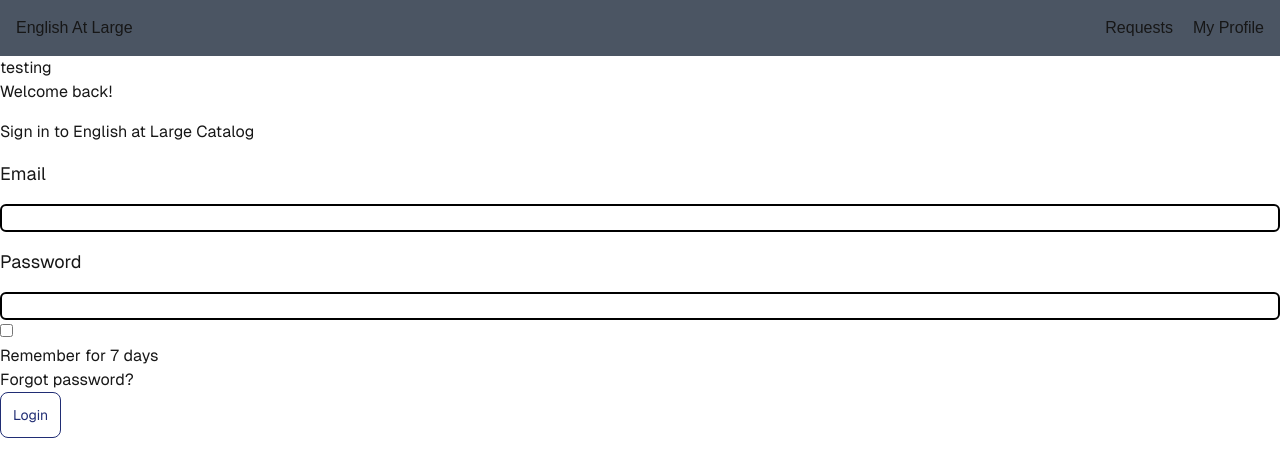
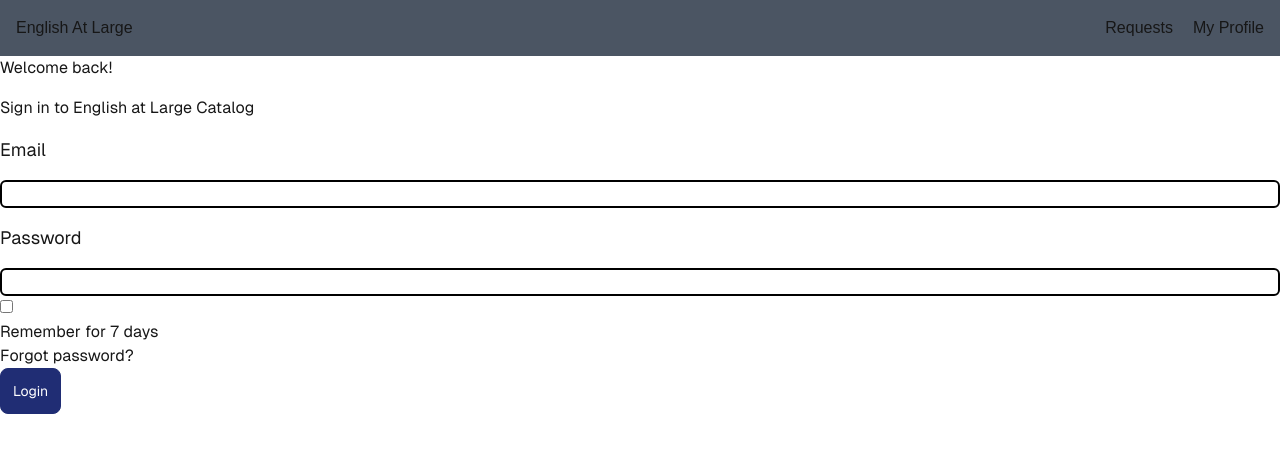
Before and after one commit to JumboCode/english-at-large, a Next.js app: page /login in a window 1280 px wide. Shown: the top 476 px of the page. Built offline with nearby package versions, Linux system fonts and the light colour scheme.

Commit message:
testing procedures

```diff
--- a/src/app/backendTest/page.tsx
+++ b/src/app/backendTest/page.tsx
@@ -10,6 +10,7 @@ import DeleteBookButton from "@/components/testing/DeleteBookButton";
 import GetAllBookButton from "@/components/testing/GetAllBookButton";
 import GetOneBookButton from "@/components/testing/GetOneBookButton";
 import UpdateBookButton from "@/components/testing/UpdateBookButton";
+
 
 const About = () => {
   return (
@@ -35,6 +36,10 @@ const About = () => {
           <DeleteBookButton />
         </div>
       </div>
+
+      <div>
+        <a href="/login"> Go to login page </a>
+      </div>
     </div>
   );
 };
--- a/src/app/login/page.tsx
+++ b/src/app/login/page.tsx
@@ -1,16 +1,19 @@
 "use client";
-import Button from "@/components/common/button/CommonButton";
+import CommonButton from "@/components/common/button/CommonButton";
 import LoginForm from "@/components/login/LoginForm";
 
 const Login = () => {
-
-    return (
-      <div className="font-[family-name:var(--font-geist-sans)]">
-        <p> testing </p>
-        <LoginForm />
-        <Button onClick="" label="Login"/>
-      </div>
-    );
-}
+  return (
+    <div className="font-[family-name:var(--font-geist-sans)]">
+      <LoginForm />
+      <CommonButton
+        onClick={() => {}}
+        label="Login"
+        altTextStyle="text-white"
+        altStyle="bg-dark-blue"
+      />
+    </div>
+  );
+};
 
 export default Login;
```
